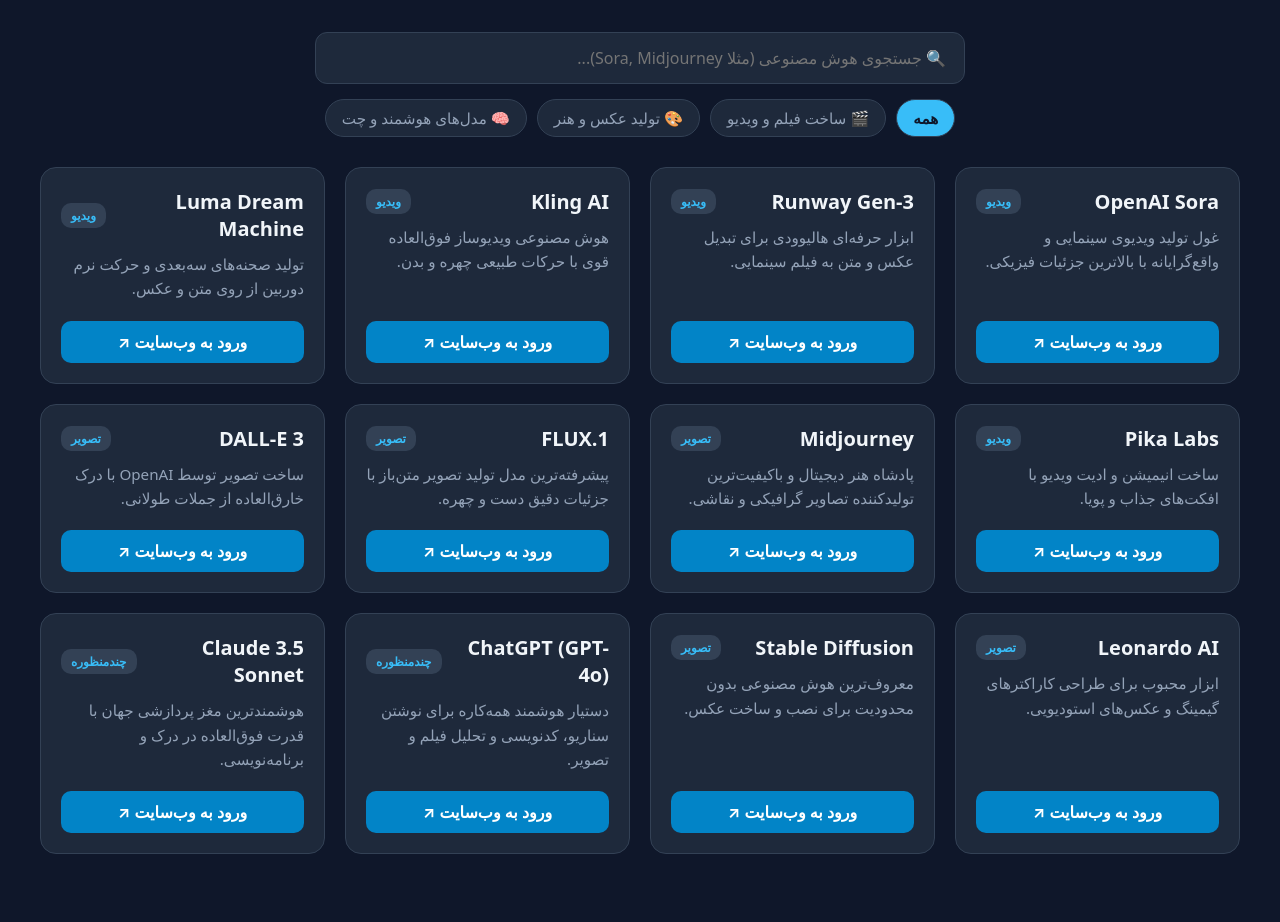
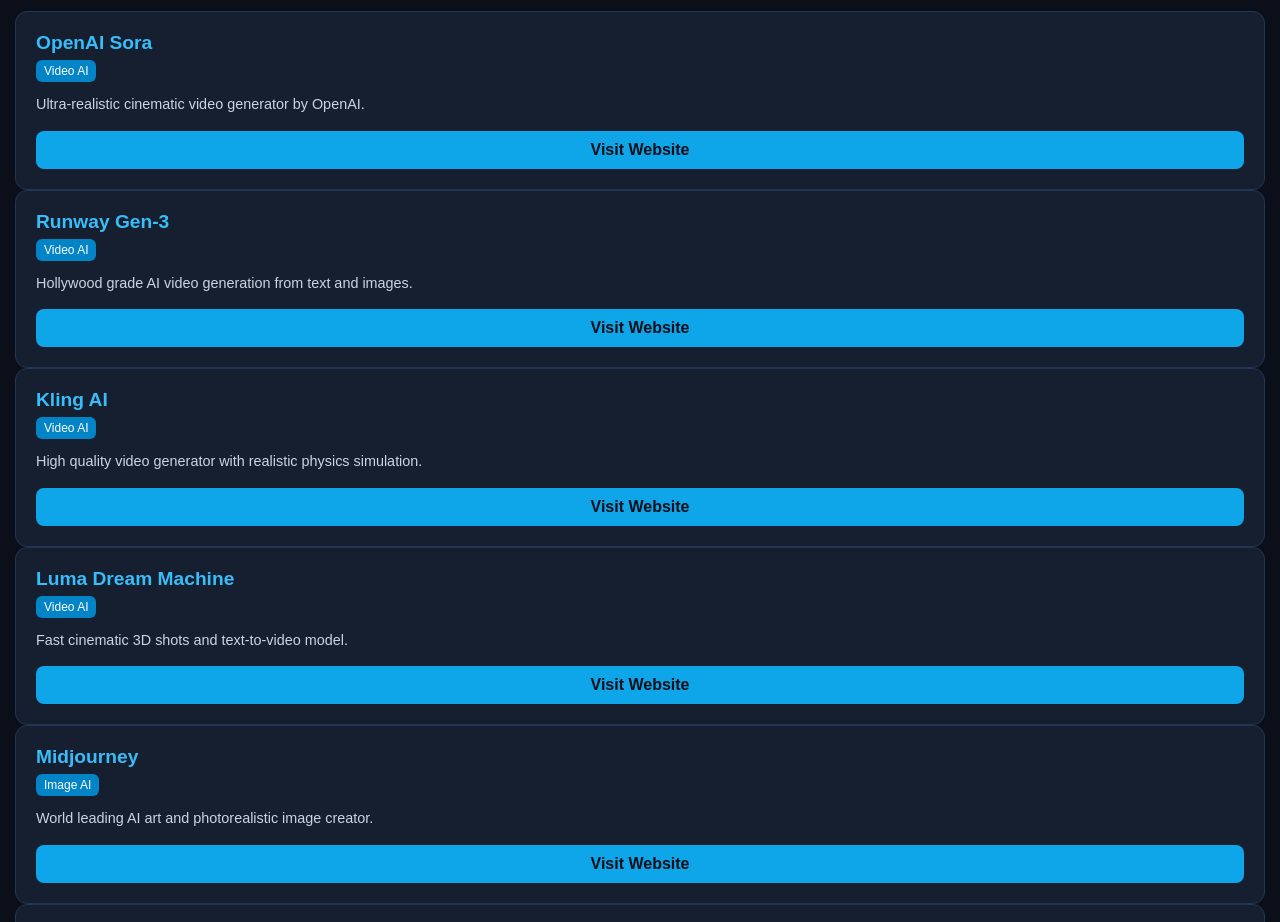
Before and after one commit to khdadadyalyas2-arch/ai-website, a plain HTML site: page index.html in a window 1280 px wide. Shown: the part 112-1034 px from the top of the page. Before the commit the page ends 996 px from the top, so only its background shows below. Drawn offline with Linux system fonts and the light colour scheme.

Commit message:
Update index.html

```diff
--- a/index.html
+++ b/index.html
@@ -1,104 +1,119 @@
 <!DOCTYPE html>
-<html lang="fa" dir="rtl">
+<html lang="en">
 <head>
   <meta charset="UTF-8">
   <meta name="viewport" content="width=device-width, initial-scale=1.0">
-  <title>AI Tools Hub</title>
+  <title>World AI Tools Directory</title>
   <style>
-    * { box-sizing: border-box; margin: 0; padding: 0; font-family: system-ui, -apple-system, sans-serif; }
-    body { background-color: #0f172a; color: #f8fafc; min-height: 100vh; padding: 30px 20px; }
-    header { text-align: center; margin-bottom: 35px; }
-    h1 { font-size: 2.2rem; color: #38bdf8; margin-bottom: 8px; }
-    p { color: #94a3b8; font-size: 1.05rem; }
-    .controls { max-width: 650px; margin: 0 auto 30px; display: flex; flex-direction: column; gap: 15px; }
-    input#search { width: 100%; padding: 14px 18px; border-radius: 12px; border: 1px solid #334155; background: #1e293b; color: #fff; font-size: 1rem; outline: none; }
-    input#search:focus { border-color: #38bdf8; }
-    .filters { display: flex; justify-content: center; gap: 10px; flex-wrap: wrap; }
-    .btn { background: #1e293b; color: #94a3b8; border: 1px solid #334155; padding: 8px 16px; border-radius: 20px; cursor: pointer; transition: 0.2s; font-size: 0.95rem; }
-    .btn.active, .btn:hover { background: #38bdf8; color: #0f172a; font-weight: bold; }
-    .grid { display: grid; grid-template-columns: repeat(auto-fill, minmax(280px, 1fr)); gap: 20px; max-width: 1200px; margin: 0 auto; }
-    .card { background: #1e293b; border: 1px solid #334155; border-radius: 16px; padding: 20px; display: flex; flex-direction: column; justify-content: space-between; transition: 0.2s; }
-    .card:hover { transform: translateY(-4px); border-color: #38bdf8; }
-    .card-title { font-size: 1.25rem; font-weight: bold; margin-bottom: 10px; color: #f1f5f9; display: flex; justify-content: space-between; align-items: center; }
-    .badge { font-size: 0.75rem; padding: 4px 10px; border-radius: 10px; background: #334155; color: #38bdf8; }
-    .card-desc { color: #94a3b8; font-size: 0.95rem; line-height: 1.6; margin-bottom: 20px; }
-    .card-link { text-decoration: none; background: #0284c7; color: white; text-align: center; padding: 10px; border-radius: 10px; font-weight: bold; display: block; transition: 0.2s; }
-    .card-link:hover { background: #0369a1; }
+    * { box-sizing: border-box; margin: 0; padding: 0; font-family: sans-serif; }
+    body { background-color: #0b0f19; color: #f8fafc; padding: 30px 15px; }
+    header { text-align: center; margin-bottom: 30px; }
+    h1 { color: #38bdf8; font-size: 2rem; margin-bottom: 8px; }
+    p { color: #94a3b8; font-size: 1rem; }
+    .grid { display: grid; grid-template-columns: repeat(auto-fill, minmax(260px, 1fr)); gap: 20px; max-width: 1100px; margin: 0 auto; }
+    .card { background: #161f30; border: 1px solid #233554; border-radius: 12px; padding: 20px; display: flex; flex-direction: column; justify-content: space-between; }
+    .card h3 { color: #38bdf8; font-size: 1.2rem; margin-bottom: 6px; }
+    .badge { display: inline-block; background: #0284c7; color: #fff; font-size: 0.75rem; padding: 4px 8px; border-radius: 6px; margin-bottom: 12px; width: fit-content; }
+    .card p { color: #cbd5e1; font-size: 0.9rem; line-height: 1.5; margin-bottom: 15px; }
+    .card a { display: block; text-align: center; background: #0ea5e9; color: #0b0f19; text-decoration: none; padding: 10px; border-radius: 8px; font-weight: bold; }
   </style>
 </head>
 <body>
 
   <header>
-    <h1>🚀 بانک هوش مصنوعی دنیا</h1>
-    <p>بهترین ابزارهای ساخت فیلم، عکس و مدل‌های هوشمند جهان</p>
+    <h1>World Top AI Tools</h1>
+    <p>Best Video, Image & Chat AI platforms in the world</p>
   </header>
 
-  <div class="controls">
-    <input type="text" id="search" placeholder="🔍 جستجوی هوش مصنوعی (مثلا Sora, Midjourney)...">
-    <div class="filters">
-      <button class="btn active" onclick="setCategory('all', event)">همه</button>
-      <button class="btn" onclick="setCategory('video', event)">🎬 ساخت فیلم و ویدیو</button>
-      <button class="btn" onclick="setCategory('image', event)">🎨 تولید عکس و هنر</button>
-      <button class="btn" onclick="setCategory('chat', event)">🧠 مدل‌های هوشمند و چت</button>
+      <div class="card">
+      <div>
+        <h3>OpenAI Sora</h3>
+        <span class="badge">Video AI</span>
+        <p>Ultra-realistic cinematic video generator by OpenAI.</p>
+      </div>
+      <a href="https://openai.com/sora" target="_blank">Visit Website</a>
+    </div>
+
+    <div class="card">
+      <div>
+        <h3>Runway Gen-3</h3>
+        <span class="badge">Video AI</span>
+        <p>Hollywood grade AI video generation from text and images.</p>
+      </div>
+      <a href="https://runwayml.com" target="_blank">Visit Website</a>
+    </div>
+
+    <div class="card">
+      <div>
+        <h3>Kling AI</h3>
+        <span class="badge">Video AI</span>
+        <p>High quality video generator with realistic physics simulation.</p>
+      </div>
+      <a href="https://klingai.com" target="_blank">Visit Website</a>
+    </div>
+
+    <div class="card">
+      <div>
+        <h3>Luma Dream Machine</h3>
+        <span class="badge">Video AI</span>
+        <p>Fast cinematic 3D shots and text-to-video model.</p>
+      </div>
+      <a href="https://lumalabs.ai/dream-machine" target="_blank">Visit Website</a>
+    </div>
+
+    <div class="card">
+      <div>
+        <h3>Midjourney</h3>
+        <span class="badge">Image AI</span>
+        <p>World leading AI art and photorealistic image creator.</p>
+      </div>
+      <a href="https://midjourney.com" target="_blank">Visit Website</a>
+    </div>
+    <div class="card">
+      <div>
+        <h3>FLUX.1</h3>
+        <span class="badge">Image AI</span>
+        <p>State of the art open weights model for photo generation.</p>
+      </div>
+      <a href="https://blackforestlabs.ai" target="_blank">Visit Website</a>
+    </div>
+
+    <div class="card">
+      <div>
+        <h3>DALL-E 3</h3>
+        <span class="badge">Image AI</span>
+        <p>AI image generator with superior prompt following.</p>
+      </div>
+      <a href="https://chatgpt.com" target="_blank">Visit Website</a>
+    </div>
+
+    <div class="card">
+      <div>
+        <h3>Leonardo AI</h3>
+        <span class="badge">Image AI</span>
+        <p>Great suite for game assets, concept art and avatars.</p>
+      </div>
+      <a href="https://leonardo.ai" target="_blank">Visit Website</a>
+    </div>
+
+    <div class="card">
+      <div>
+        <h3>ChatGPT</h3>
+        <span class="badge">LLM / Chat</span>
+        <p>Most popular multimodal conversational AI model.</p>
+      </div>
+      <a href="https://chatgpt.com" target="_blank">Visit Website</a>
+    </div>
+
+    <div class="card">
+      <div>
+        <h3>Claude 3.5 Sonnet</h3>
+        <span class="badge">LLM / Chat</span>
+        <p>Top tier coding and smart reasoning AI assistant.</p>
+      </div>
+      <a href="https://claude.ai" target="_blank">Visit Website</a>
     </div>
   </div>
 
-  <div class="grid" id="grid"></div>
-
-  <script>
-    const tools = [
-      { name: "OpenAI Sora", cat: "video", label: "ویدیو", desc: "غول تولید ویدیوی سینمایی و واقع‌گرایانه با بالاترین جزئیات فیزیکی.", url: "https://openai.com/sora" },
-      { name: "Runway Gen-3", cat: "video", label: "ویدیو", desc: "ابزار حرفه‌ای هالیوودی برای تبدیل عکس و متن به فیلم سینمایی.", url: "https://runwayml.com" },
-      { name: "Kling AI", cat: "video", label: "ویدیو", desc: "هوش مصنوعی ویدیوساز فوق‌العاده قوی با حرکات طبیعی چهره و بدن.", url: "https://klingai.com" },
-      { name: "Luma Dream Machine", cat: "video", label: "ویدیو", desc: "تولید صحنه‌های سه‌بعدی و حرکت نرم دوربین از روی متن و عکس.", url: "https://lumalabs.ai/dream-machine" },
-      { name: "Pika Labs", cat: "video", label: "ویدیو", desc: "ساخت انیمیشن و ادیت ویدیو با افکت‌های جذاب و پویا.", url: "https://pika.art" },
-      { name: "Midjourney", cat: "image", label: "تصویر", desc: "پادشاه هنر دیجیتال و باکیفیت‌ترین تولیدکننده تصاویر گرافیکی و نقاشی.", url: "https://midjourney.com" },
-      { name: "FLUX.1", cat: "image", label: "تصویر", desc: "پیشرفته‌ترین مدل تولید تصویر متن‌باز با جزئیات دقیق دست و چهره.", url: "https://blackforestlabs.ai" },
-      { name: "DALL-E 3", cat: "image", label: "تصویر", desc: "ساخت تصویر توسط OpenAI با درک خارق‌العاده از جملات طولانی.", url: "https://openai.com" },
-      { name: "Leonardo AI", cat: "image", label: "تصویر", desc: "ابزار محبوب برای طراحی کاراکترهای گیمینگ و عکس‌های استودیویی.", url: "https://leonardo.ai" },
-      { name: "Stable Diffusion", cat: "image", label: "تصویر", desc: "معروف‌ترین هوش مصنوعی بدون محدودیت برای نصب و ساخت عکس.", url: "https://stability.ai" },
-      { name: "ChatGPT (GPT-4o)", cat: "chat", label: "چندمنظوره", desc: "دستیار هوشمند همه‌کاره برای نوشتن سناریو، کدنویسی و تحلیل فیلم و تصویر.", url: "https://chatgpt.com" },
-      { name: "Claude 3.5 Sonnet", cat: "chat", label: "چندمنظوره", desc: "هوشمندترین مغز پردازشی جهان با قدرت فوق‌العاده در درک و برنامه‌نویسی.", url: "https://claude.ai" }
-    ];
-
-    let currentCat = 'all';
-
-    function render() {
-      const q = document.getElementById('search').value.toLowerCase();
-      const container = document.getElementById('grid');
-      container.innerHTML = '';
-
-      const list = tools.filter(t => {
-        const matchCat = (currentCat === 'all' || t.cat === currentCat);
-        const matchSearch = t.name.toLowerCase().includes(q) || t.desc.toLowerCase().includes(q);
-        return matchCat && matchSearch;
-      });
-
-      list.forEach(t => {
-        container.innerHTML += `
-          <div class="card">
-            <div>
-              <div class="card-title">
-                <span>${t.name}</span>
-                <span class="badge">${t.label}</span>
-              </div>
-              <p class="card-desc">${t.desc}</p>
-            </div>
-            <a href="${t.url}" target="_blank" class="card-link">ورود به وب‌سایت ↗</a>
-          </div>
-        `;
-      });
-    }
-
-    function setCategory(cat, e) {
-      currentCat = cat;
-      document.querySelectorAll('.btn').forEach(b => b.classList.remove('active'));
-      e.target.classList.add('active');
-      render();
-    }
-
-    document.getElementById('search').addEventListener('input', render);
-    render();
-  </script>
 </body>
 </html>
```
